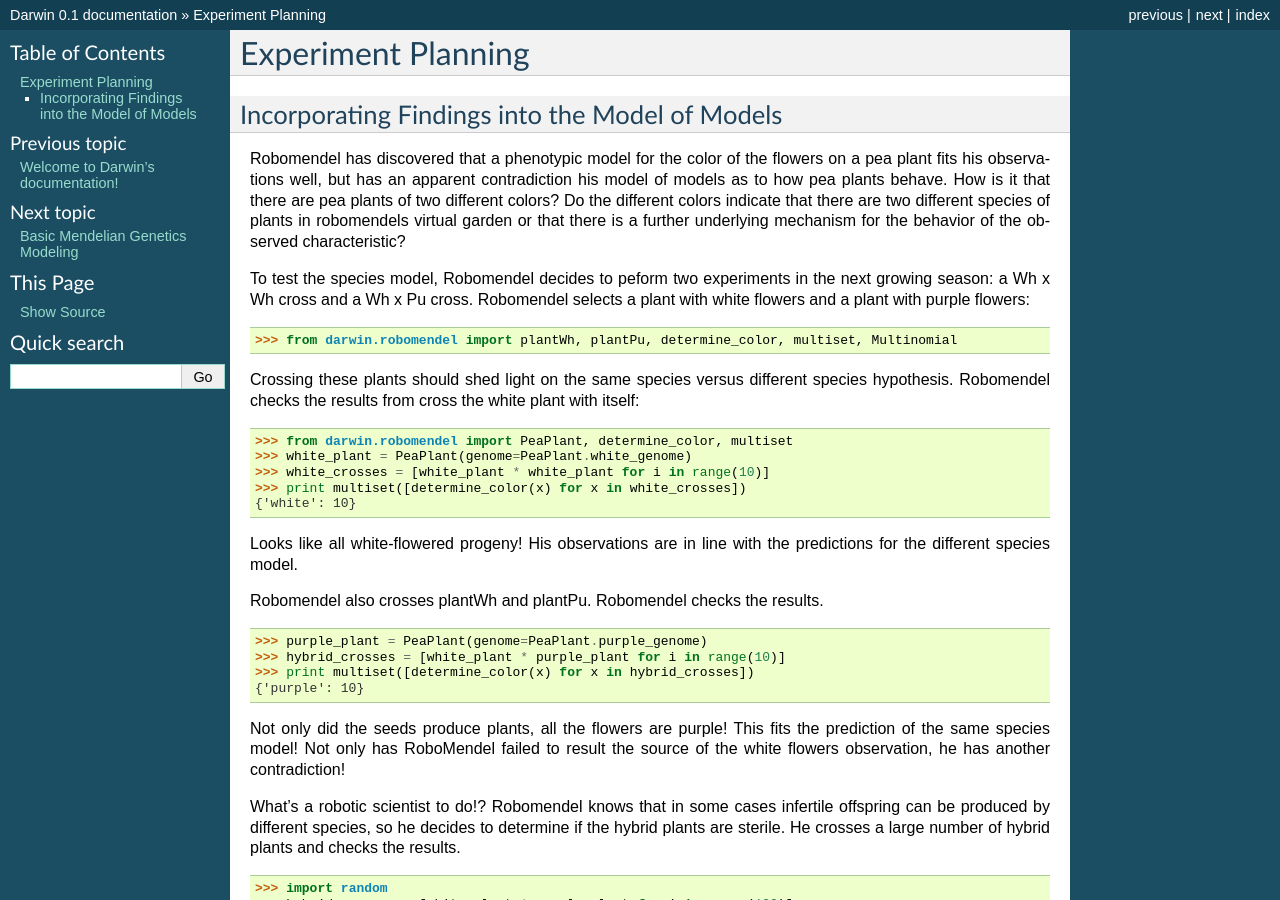
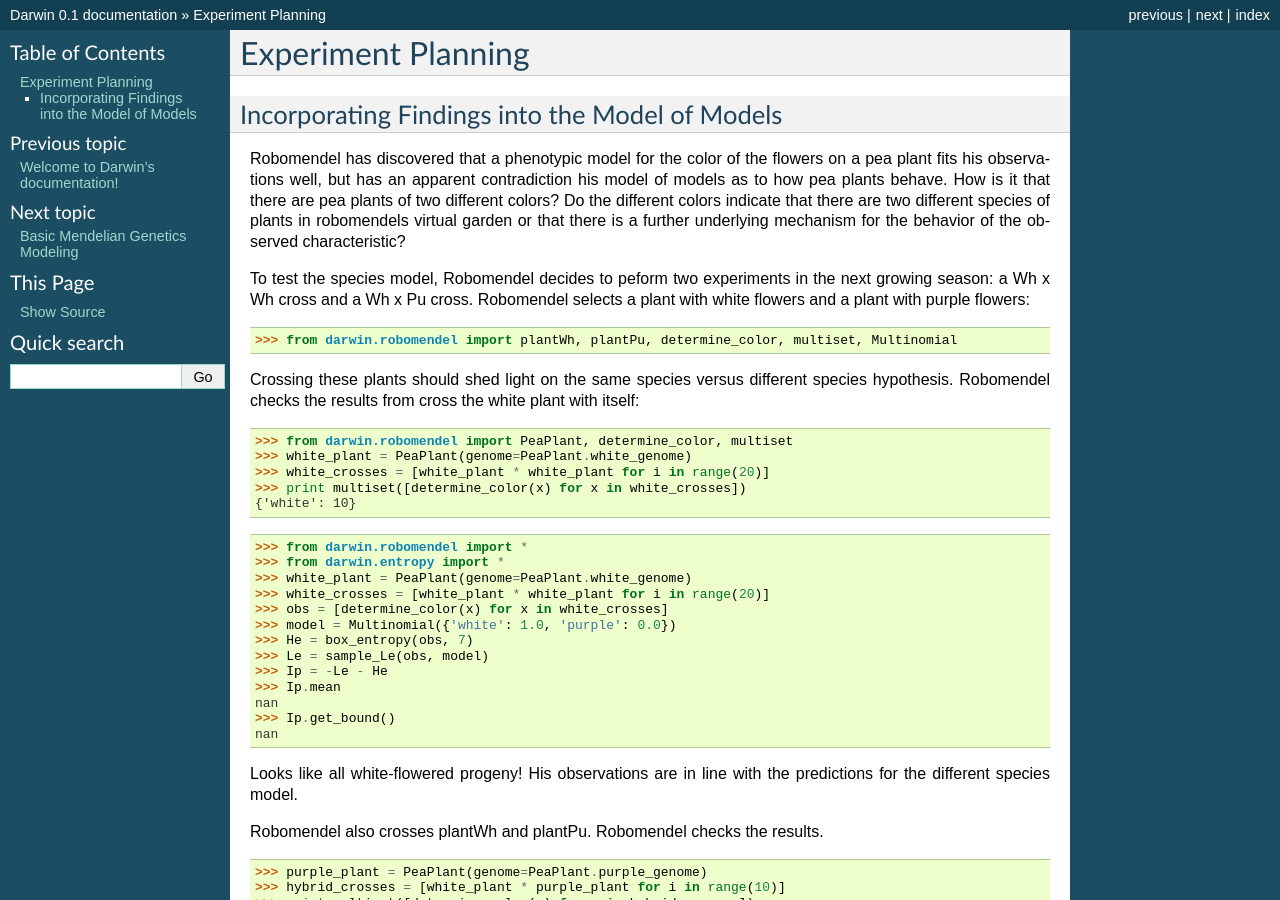
Before and after one commit to cjlee112/darwin, a Sphinx documentation site: the page built from doc/tutorials/experiment_planning.rst, in a window 1280 px wide and 900 px high. Built offline with Sphinx 7.4.7, drawn with Linux system fonts in a browser that asks for light colours.

```diff
--- a/doc/tutorials/experiment_planning.rst
+++ b/doc/tutorials/experiment_planning.rst
@@ -15,9 +15,23 @@
 
     >>> from darwin.robomendel import PeaPlant, determine_color, multiset
     >>> white_plant = PeaPlant(genome=PeaPlant.white_genome)
-    >>> white_crosses = [white_plant * white_plant for i in range(10)]
+    >>> white_crosses = [white_plant * white_plant for i in range(20)]
     >>> print multiset([determine_color(x) for x in white_crosses])
     {'white': 10}
+
+    >>> from darwin.robomendel import *
+    >>> from darwin.entropy import *
+    >>> white_plant = PeaPlant(genome=PeaPlant.white_genome)
+    >>> white_crosses = [white_plant * white_plant for i in range(20)]
+    >>> obs = [determine_color(x) for x in white_crosses]
+    >>> model = Multinomial({'white': 1.0, 'purple': 0.0})
+    >>> He = box_entropy(obs, 7)
+    >>> Le = sample_Le(obs, model)
+    >>> Ip = -Le - He
+    >>> Ip.mean
+    nan
+    >>> Ip.get_bound()
+    nan
 
 Looks like all white-flowered progeny! His observations are in line with the predictions for the different species model.
 
```
Also changed, not shown: 1 other file.
